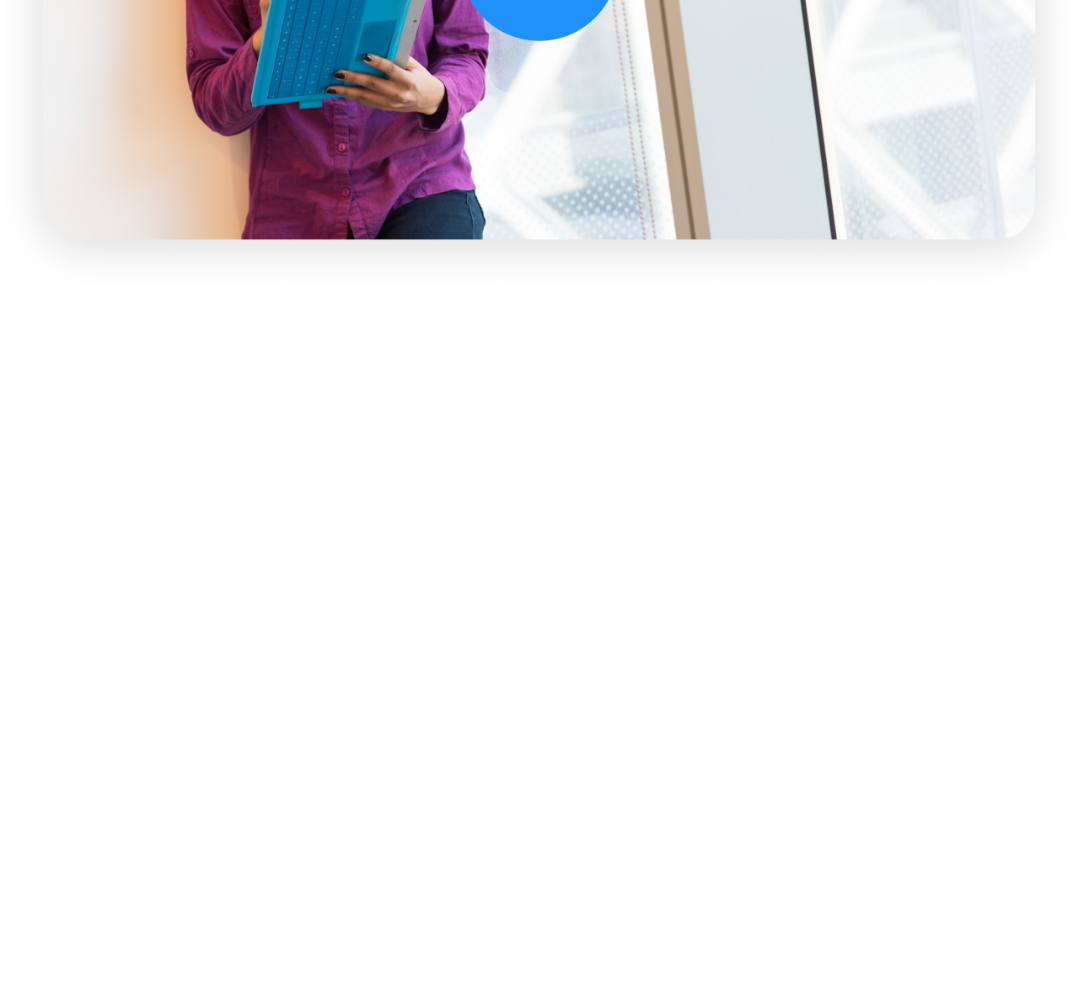
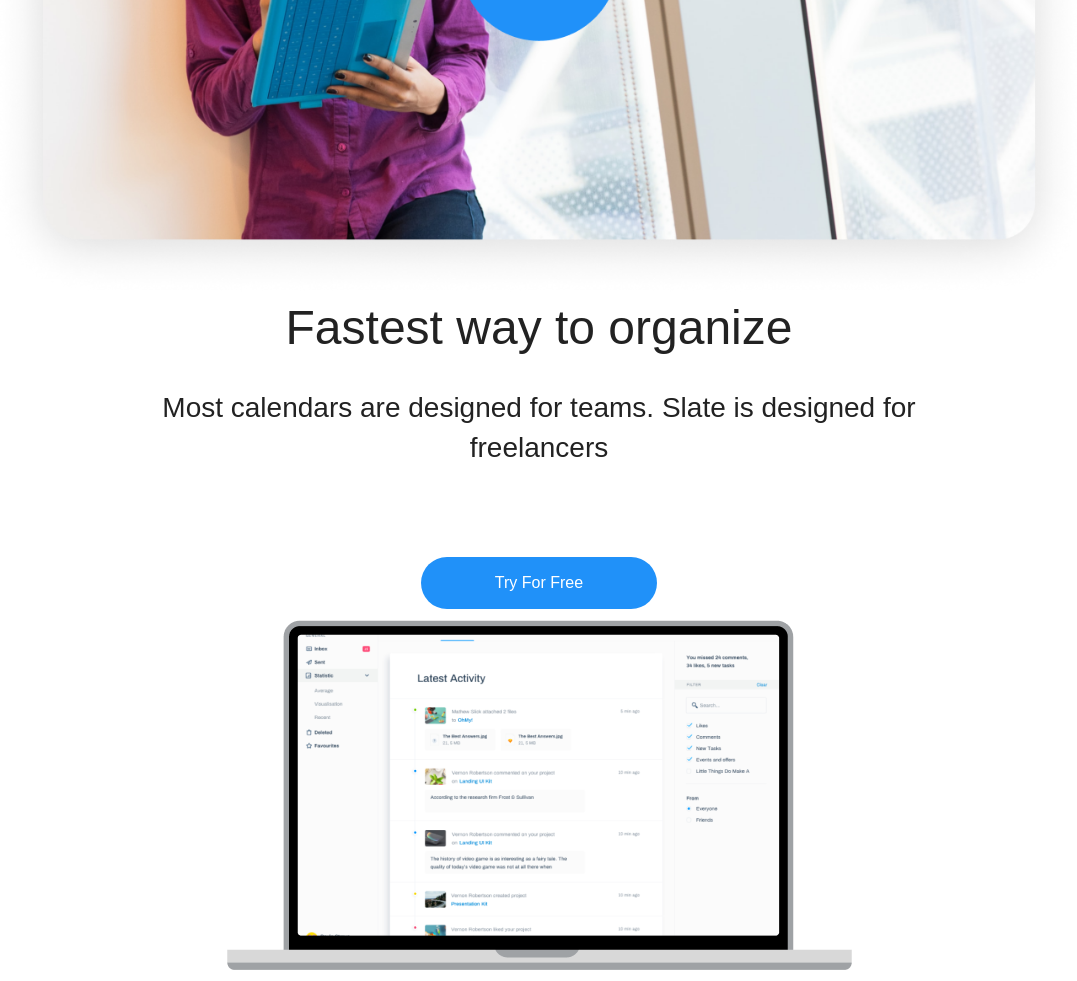
Before and after one commit to 4erkes/figmaland, a plain HTML site: page index.html in a window 1280 px wide. Shown: the part 1852-2833 px from the top of the page, without its empty margins (101-1178 px from the left). Before the commit the page ends 2152 px from the top, so only its background shows below. Drawn offline with Linux system fonts and the light colour scheme; a web font is replaced by a local one.

Commit message:
section content

```diff
--- a/index.html
+++ b/index.html
@@ -82,6 +82,26 @@
             </ul>
             <img class="video" src="img/video.png" alt="video features">
         </section>
+    </section>
+    <section class="content">
+        <ul type="none" class="list-content">
+            <li>
+                <h2>Fastest way to
+                organize
+                </h2>
+            </li>
+            <li>
+                <h4>
+                    Most calendars are designed for teams.
+                    Slate is designed for freelancers
+                </h4>
+            </li>
+            <li>
+                <button type="button">Try For Free</button>
+            </li>
+        </ul>
+        <img class="laptop" src="img/laptop.png">
+    </section>
     </main>
     <footer>
 
```
